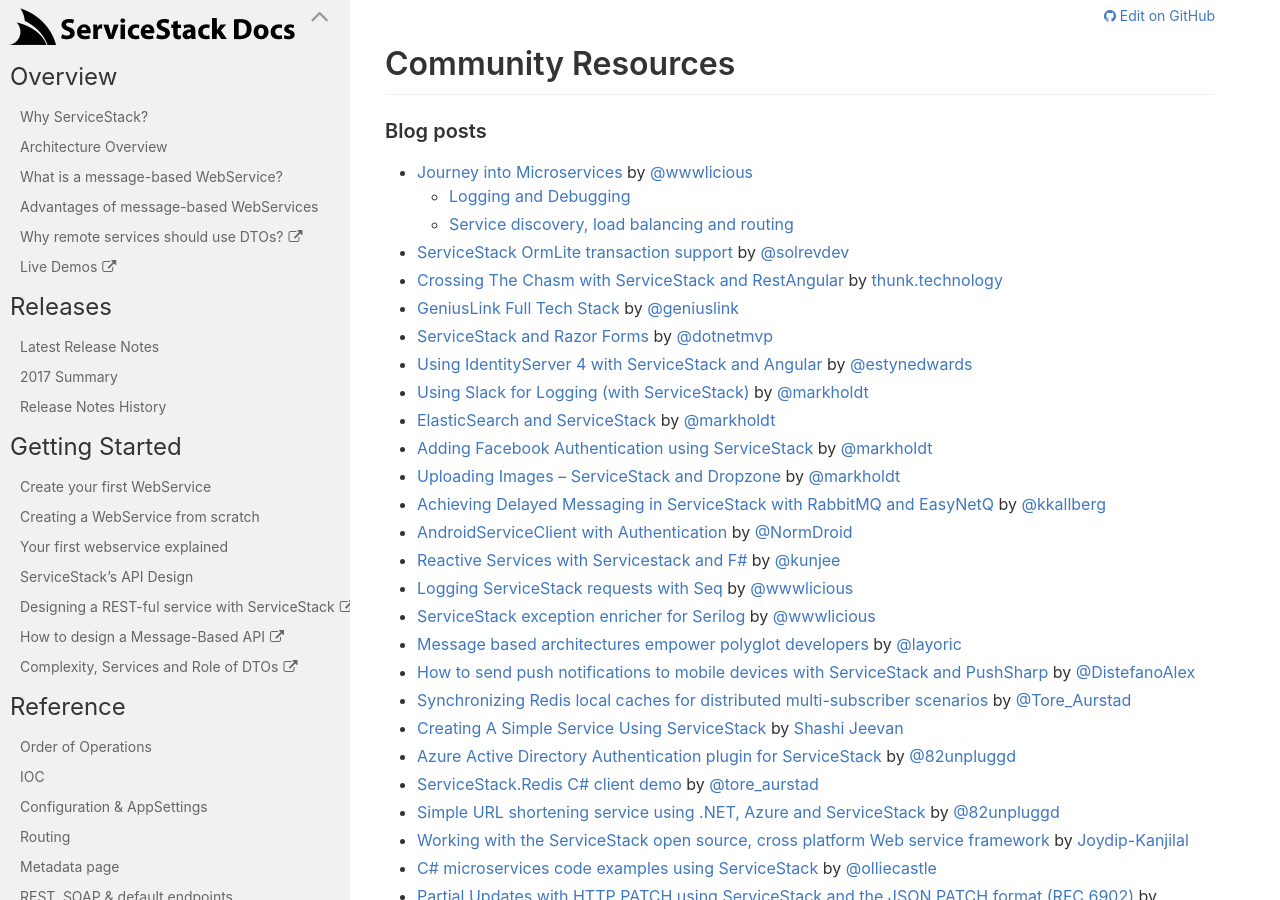
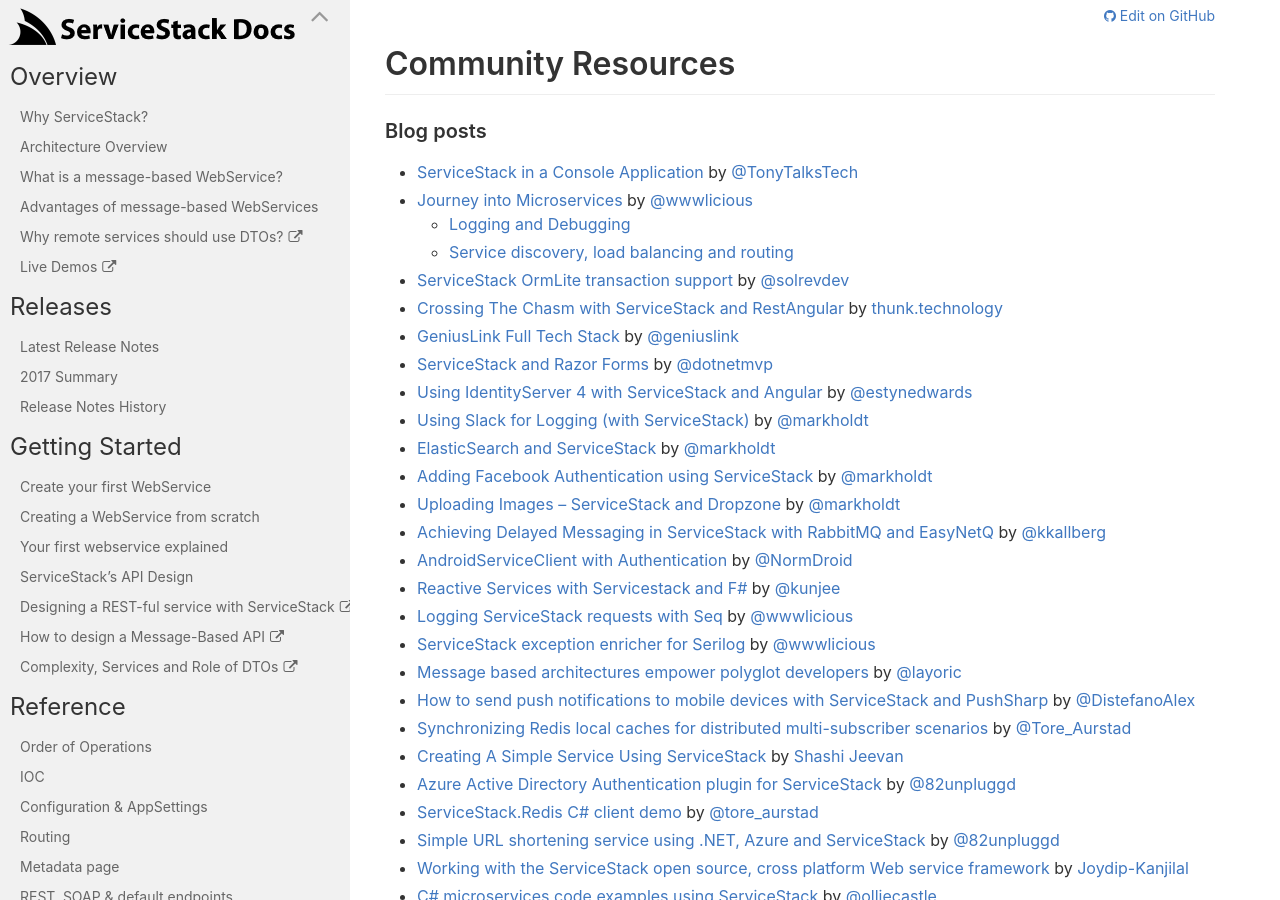
Before and after one commit to timker/docs, a Jekyll site: the page built from docs/_documentation/Community-Resources.md, in a window 1280 px wide and 900 px high. Built offline with Jekyll 4.4.1, drawn with Linux system fonts in a browser that asks for light colours; nearby versions of some CDN libraries.

Commit message:
Add link to ServiceStack in a Console Application

```diff
--- a/docs/_documentation/Community-Resources.md
+++ b/docs/_documentation/Community-Resources.md
@@ -4,6 +4,7 @@
 
 ### Blog posts
 
+  - [ServiceStack in a Console Application](https://dev.to/tonytalkstech/servicestack-in-a-console-application) by [@TonyTalksTech](https://twitter.com/TonyTalksTech)
   - [Journey into Microservices](http://www.wwwlicious.com/2016/05/03/servicestack-microservices-1/) by [@wwwlicious](https://twitter.com/wwwlicious)
     - [Logging and Debugging](http://www.wwwlicious.com/2016/05/06/servicestack-microservices-logging-debugging-2/)
     - [Service discovery, load balancing and routing](http://www.wwwlicious.com/2016/05/11/servicestack-microservices-discovery-routing-3/)
```
